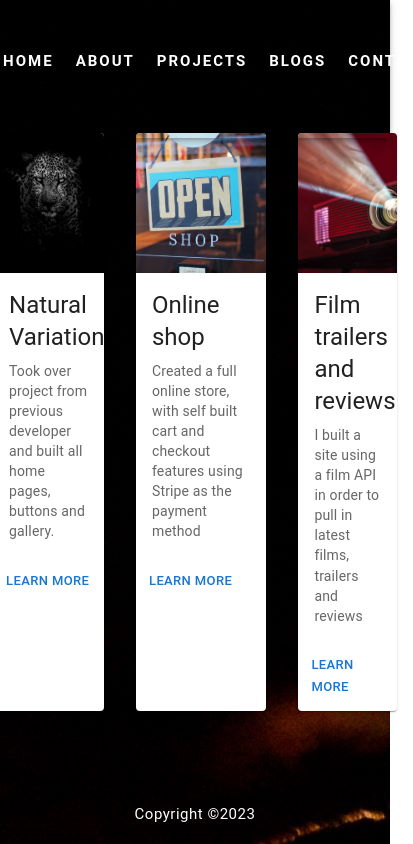
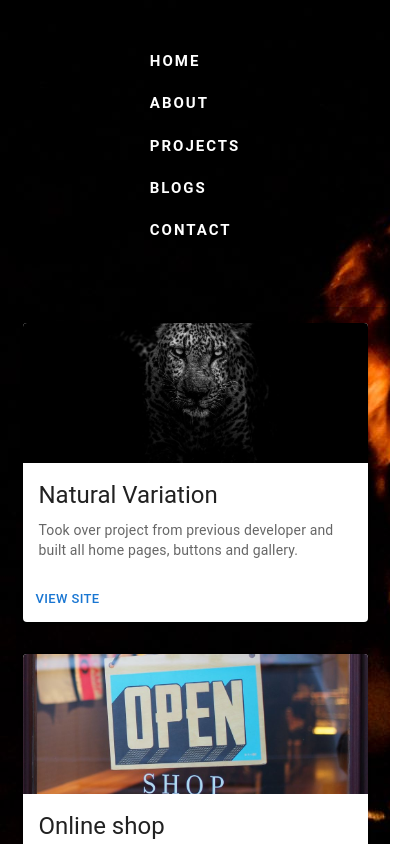
Before and after one commit to Russellgrd/portfolio_mui, a React (Create React App) app: page /projects in a window 390 px wide. Shown: the top 844 px of the page, 413 px wide, since content can reach past the window. Built offline with nearby package versions, Linux system fonts and the light colour scheme.

Commit message:
updated hrefs for projects pointing to live sites

```diff
--- a/src/App.js
+++ b/src/App.js
@@ -15,14 +15,13 @@ const App = () => {
     <Router>
         <Box className="App"
             sx={{
-                height:'100vh',
-                width:'100vw',
+                minHeight:'100vh',
+                minWidth:'100vw',
                 backgroundImage:`url(${mainBackground})`,
                 backgroundPosition:'cover',
                 display:'flex',
                 flexDirection:'column',
-                alignItems:'center',
-                justifyContent:'center'
+                alignItems:'center'
                 }}>
             <Nav />
             <Routes>
--- a/src/components/Footer.js
+++ b/src/components/Footer.js
@@ -3,7 +3,7 @@ import { Box, Typography } from '@mui/material';
 const Footer = () => {
 
     return(
-        <Box sx={{position:'fixed', bottom:'0', width:'100%',display:'flex', justifyContent:'center', alignItems:'center', height:60}}>
+        <Box sx={{mt:'auto',bottom:0, right:0, left:0, width:'100%',display:'flex', justifyContent:'center', alignItems:'center', height:60}}>
           <Typography variant="caption" color="common.white" sx={{fontSize:15}}>
             Copyright ©2023
           </Typography>
--- a/src/components/Home.js
+++ b/src/components/Home.js
@@ -14,7 +14,7 @@ const Home = () => {
             flexDirection:'column',
             alignItems:'center'
             }} >
-            <Typography variant='h3' sx={{fontWeight:'bold', color:'common.white'}}>
+            <Typography variant='h3' sx={{fontWeight:'bold', color:'common.white', textAlign:'center'}}>
                 HELLO, I AM RUSSELL.
             </Typography>
             <Typography variant='body1' sx={{color:'common.white', mt:5, maxWidth:'70ch', lineHeight:2, textAlign:'center'}}>
--- a/src/components/Nav.js
+++ b/src/components/Nav.js
@@ -14,12 +14,12 @@ const Nav = () => {
       }));
 
     return(
-        <AppBar color="transparent">
-            <Box component='div' sx={{mt:5,display:'flex', alignItems:'center', justifyContent:'center'}}>
+        <AppBar color="transparent" sx={{position:'relative'}}>
+            <Box component='div' sx={{mt:5,display:'flex', alignItems:'center', justifyContent:'center', position:'relative'}}>
                 <Box
                     component="img"
                     sx={{
-                    display:'inline-block',
+                    display:{xs:'none', md:'inline-block'},
                     border:'1px solid white',
                     mr:'auto',
                     ml:'10px',
@@ -31,7 +31,7 @@ const Nav = () => {
                     alt="face of a man"
                     src={face}
                 />
-                <Box component='div' sx={{display:'flex', justifyContent:'center', mr:'auto'}}>
+                <Box component='div' sx={{display:'flex', flexDirection:{xs:'column',md:'row'}, justifyContent:'center', mr:{xs:0,md:'auto'}}}>
                     <Link to="/">
                         <MyButton variant="text" size="large">HOME</MyButton>
                     </Link>
--- a/src/components/Projects.js
+++ b/src/components/Projects.js
@@ -6,7 +6,7 @@ import filmProjector from '../assets/filmProjector.jpg';
 
         const shouldFade = true;
         const projectsPage = (
-            <Box sx={{display:'flex'}}>
+            <Box sx={{display:'flex', flexDirection:{xs:'column',md:'row'}}}>
                 <Card sx={{ maxWidth: 345, m:2 }}>
                 <CardMedia
                     sx={{ height: 140 }}
@@ -22,7 +22,7 @@ import filmProjector from '../assets/filmProjector.jpg';
                     </Typography>
                 </CardContent>
                 <CardActions>
-                    <Button href='https://natural-variation.com' target="_blank" size="small">Learn More</Button>
+                    <Button href='https://natural-variation.com' target="_blank" size="small">view site</Button>
                 </CardActions>
                 </Card>
                 <Card sx={{ maxWidth: 345, m:2 }}>
@@ -40,7 +40,7 @@ import filmProjector from '../assets/filmProjector.jpg';
                     </Typography>
                 </CardContent>
                 <CardActions>
-                    <Button href='https://natural-variation.com' target="_blank" size="small">Learn More</Button>
+                    <Button href='https://onlineshop.rdriver.net/' target="_blank" size="small">view site</Button>
                 </CardActions>
                 </Card>
                 <Card sx={{ maxWidth: 345, m:2 }}>
@@ -58,7 +58,7 @@ import filmProjector from '../assets/filmProjector.jpg';
                     </Typography>
                 </CardContent>
                 <CardActions>
-                    <Button href='https://natural-variation.com' target="_blank" size="small">Learn More</Button>
+                    <Button href='http://films.rdriver.net' target="_blank" size="small">view site</Button>
                 </CardActions>
                 </Card>
             </Box>
--- a/src/index.css
+++ b/src/index.css
@@ -1,5 +1,7 @@
-body {
+html, body {
     margin: 0;
     padding: 0;
     box-sizing: border-box;
+    height:100%;
+
 }
```
